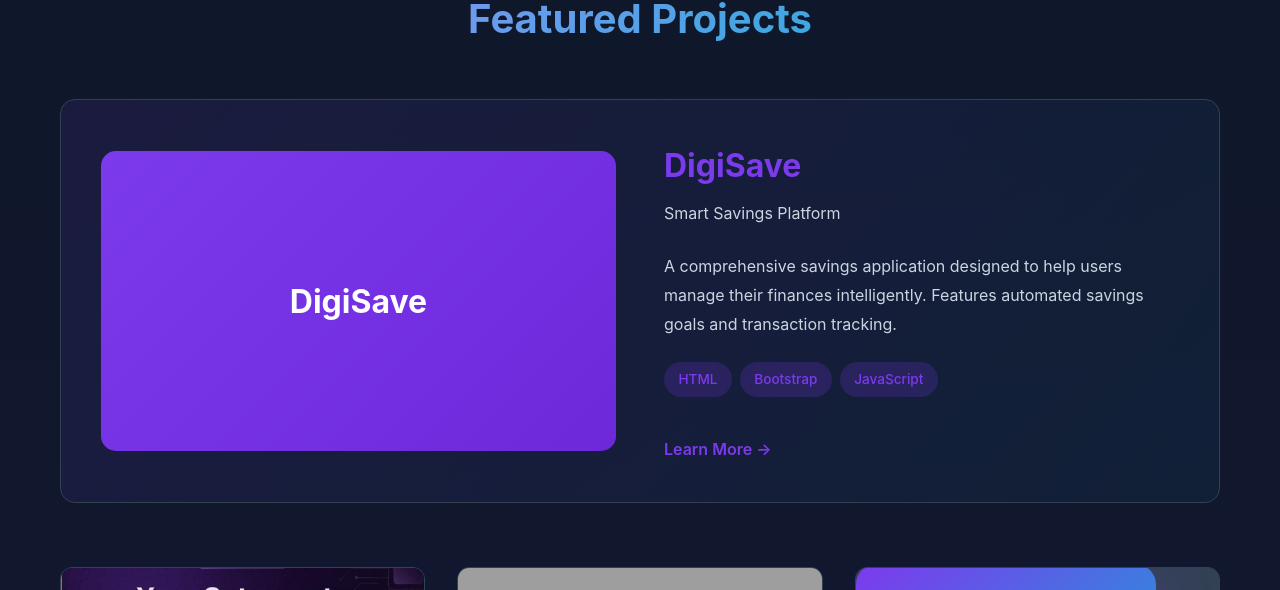
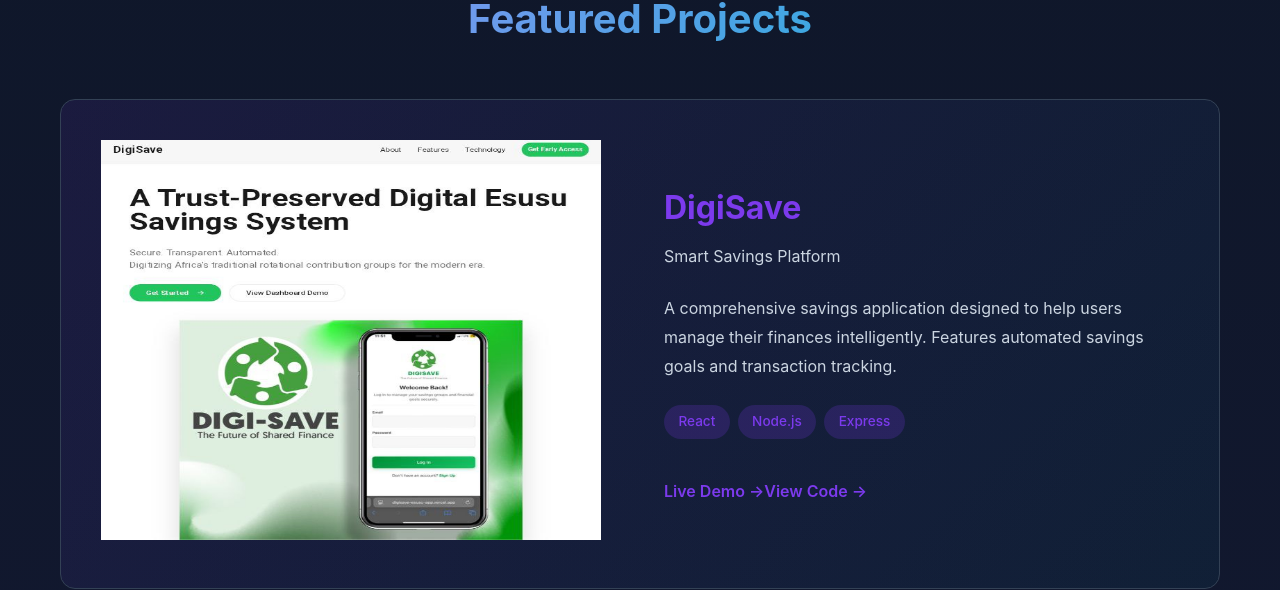
Before and after one commit to Blessbae01/BLESSING-UZOUKWU, a Next.js app: page / in a window 1280 px wide. Shown: the part 1640-2230 px from the top of the page. Built offline with nearby package versions, Linux system fonts and the light colour scheme; grey boxes are pictures that could not be loaded.

Commit message:
feat: update DigiSave project with image and links
Add DigiSave mockup and update project card with live demo and GitHub links.

Co-authored-by: Blessing Uzoukwu <112573736+Blessbae01@users.noreply.github.com>

```diff
--- a/app/page.tsx
+++ b/app/page.tsx
@@ -138,7 +138,13 @@ export default function Home() {
           {/* DigiSave - Featured */}
           <div className="project-featured">
             <div className="project-image">
-              <div className="image-placeholder-large">DigiSave</div>
+              <Image
+                src="/images/digisave.jpg"
+                alt="DigiSave - Smart Savings Platform"
+                width={500}
+                height={400}
+                className="featured-image"
+              />
             </div>
             <div className="project-content">
               <h3>DigiSave</h3>
@@ -148,13 +154,18 @@ export default function Home() {
                 Features automated savings goals and transaction tracking.
               </p>
                 <div className="tech-stack">
-                  <span>HTML</span>
-                  <span>Bootstrap</span>
-                  <span>JavaScript</span>
+                  <span>React</span>
+                  <span>Node.js</span>
+                  <span>Express</span>
                 </div>
-              <Link href="#" className="project-link">
-                Learn More →
-              </Link>
+              <div className="project-links">
+                <Link href="https://digisave-esusu-app.vercel.app/" target="_blank" className="project-link primary">
+                  Live Demo →
+                </Link>
+                <Link href="https://github.com/Blessbae01/digisave-esusu-app" target="_blank" className="project-link secondary">
+                  View Code →
+                </Link>
+              </div>
             </div>
           </div>
 
```
Also changed, not shown: public/images/digisave.jpg (added).
